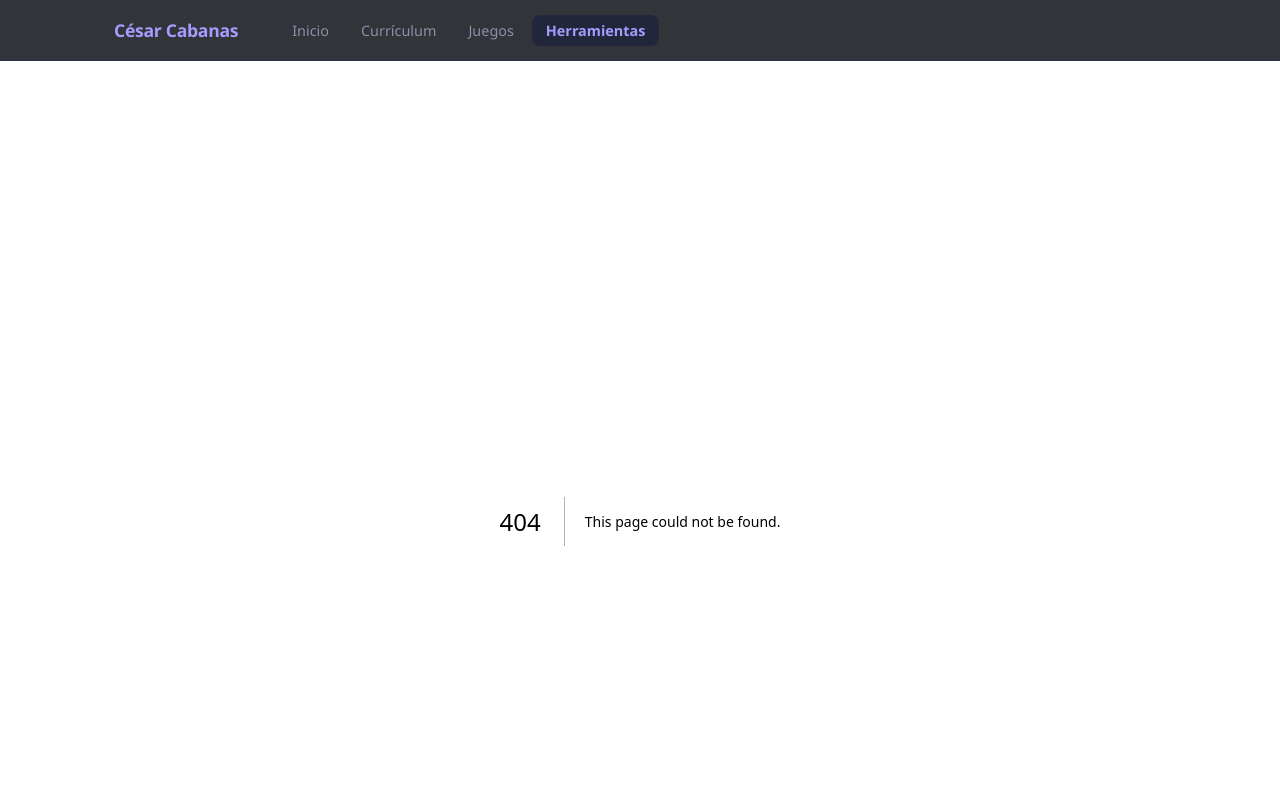
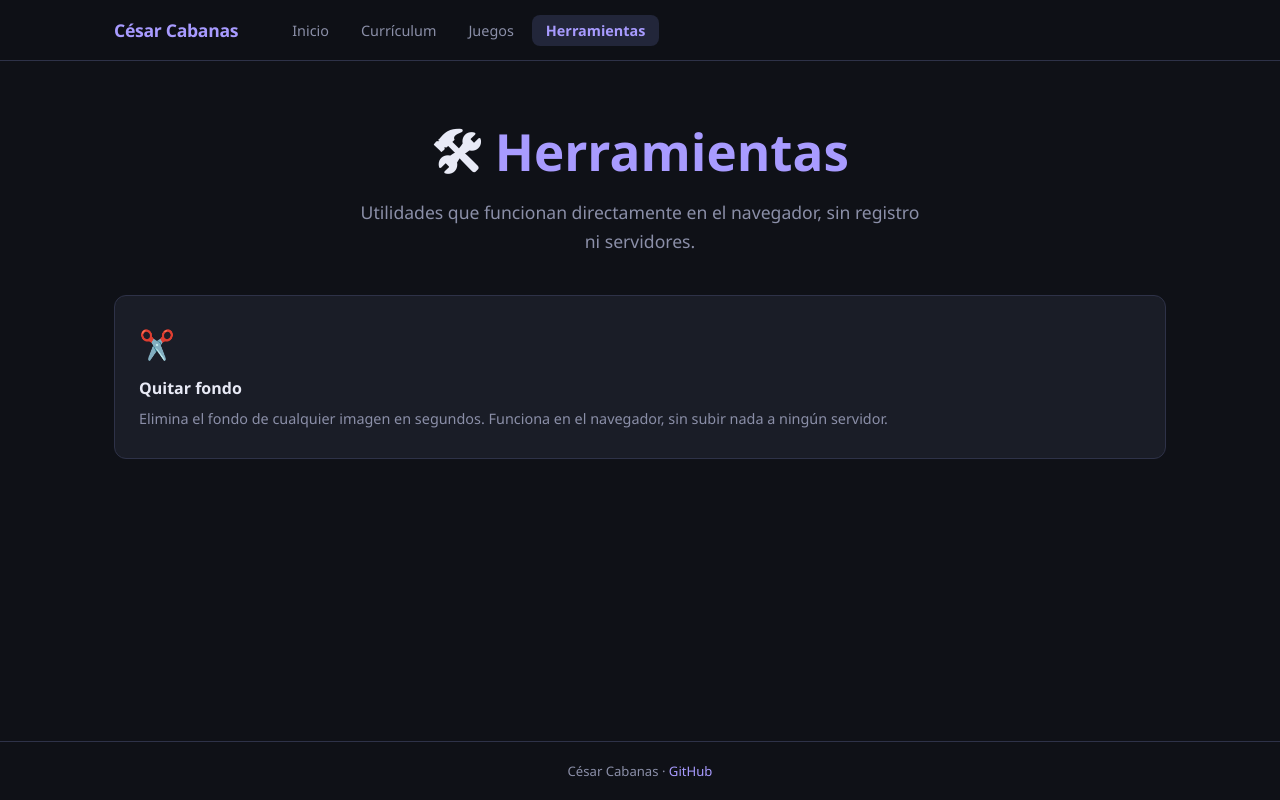
Before and after one commit to zeuscabanas/WebPolimorfica, a Next.js app: page /herramientas in a window 1280 px wide. Before the commit this address had no page. Shown: the top 800 px of the page. Built offline with nearby package versions, Linux system fonts and the light colour scheme.

Commit message:
feat: herramientas pages

```diff
--- /dev/null
+++ b/app/herramientas/page.js
@@ -0,0 +1,37 @@
+import Link from 'next/link';
+
+export const metadata = {
+  title: 'Herramientas — César Cabanas',
+};
+
+const tools = [
+  {
+    href: '/herramientas/quitar-fondo',
+    icon: '✂️',
+    name: 'Quitar fondo',
+    desc: 'Elimina el fondo de cualquier imagen en segundos. Funciona en el navegador, sin subir nada a ningún servidor.',
+  },
+];
+
+export default function HerramientasPage() {
+  return (
+    <>
+      <div className="hero" style={{ marginBottom: '40px' }}>
+        <h1>🛠 <span className="highlight">Herramientas</span></h1>
+        <p className="subtitle">Utilidades que funcionan directamente en el navegador, sin registro ni servidores.</p>
+      </div>
+
+      <div className="cards">
+        {tools.map(t => (
+          <Link key={t.href} href={t.href} style={{ textDecoration: 'none' }}>
+            <div className="card" style={{ cursor: 'pointer' }}>
+              <div className="card-icon">{t.icon}</div>
+              <h3>{t.name}</h3>
+              <p>{t.desc}</p>
+            </div>
+          </Link>
+        ))}
+      </div>
+    </>
+  );
+}
```
